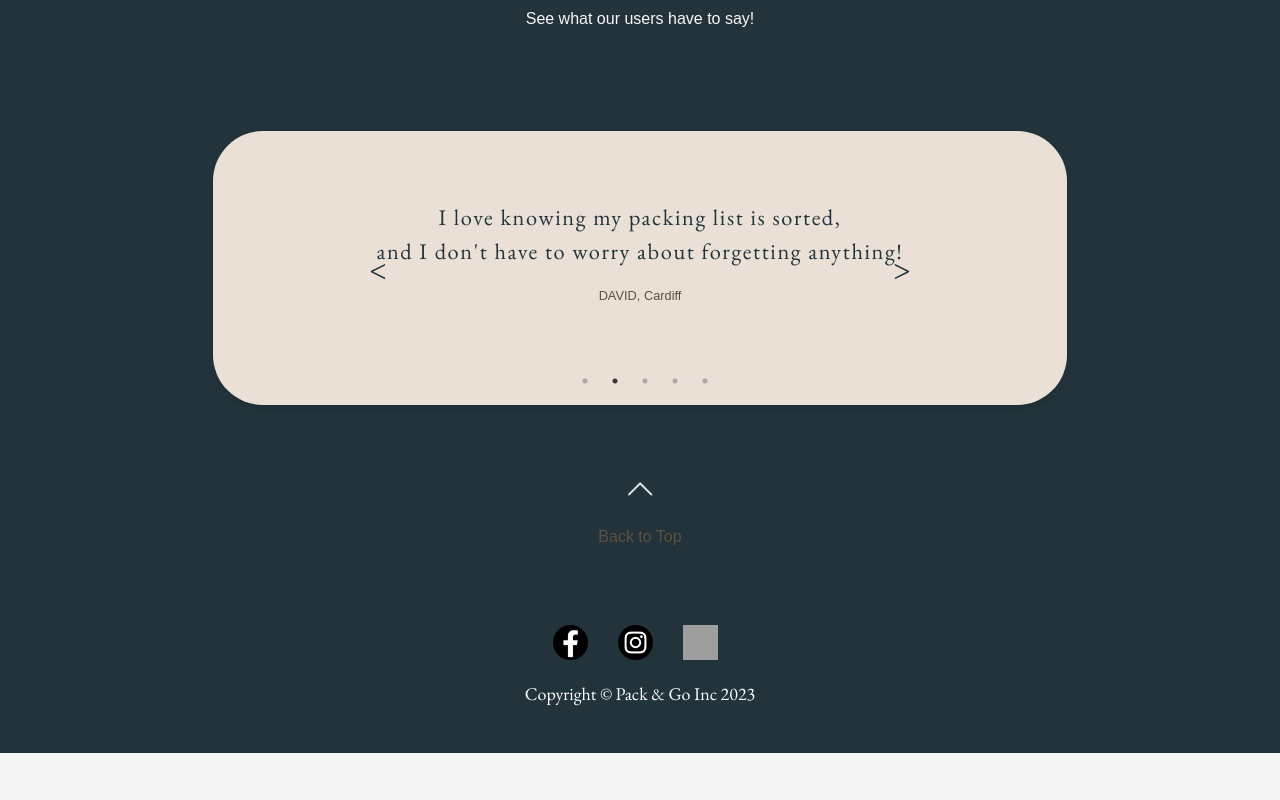
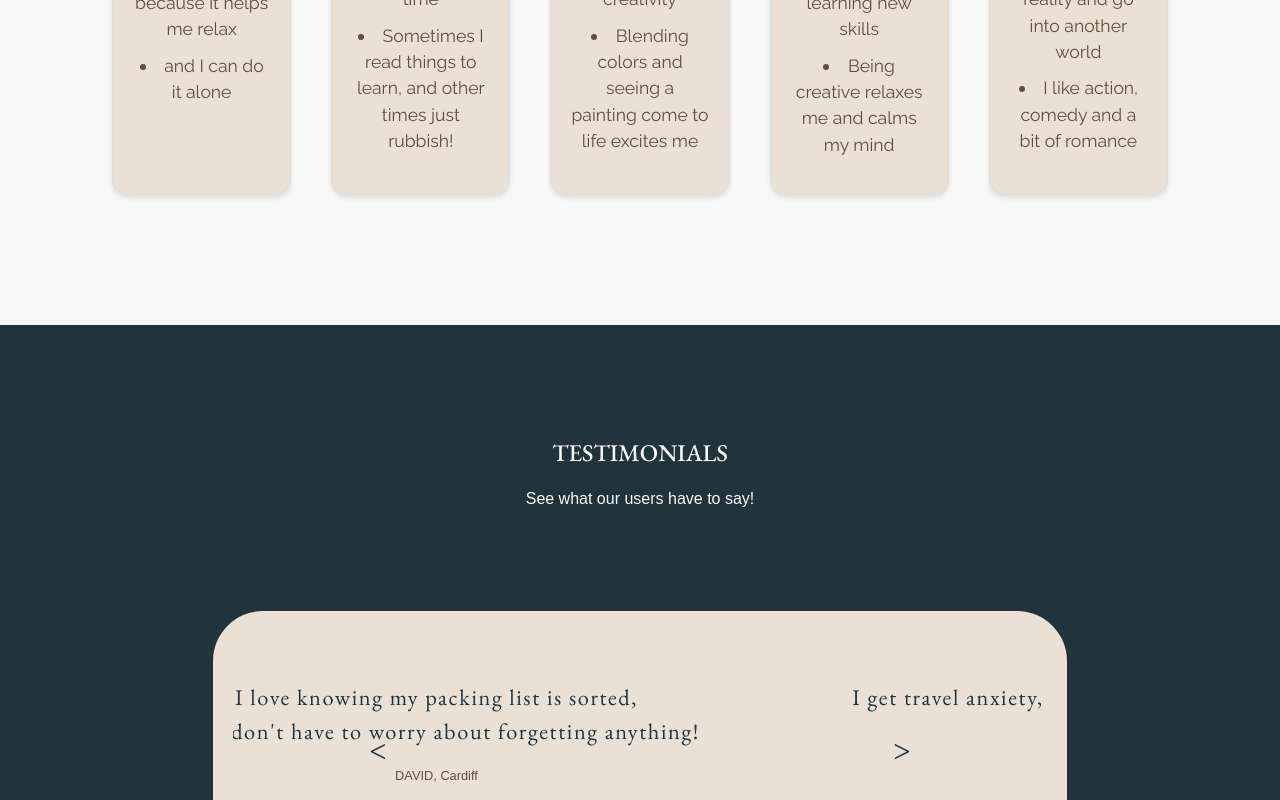
Before and after one commit to movi1/TravelBucketList, a React (Create React App) app: page /about in a window 1280 px wide. Shown: the part 1020-1820 px from the top of the page. Before the commit the page ends 1773 px from the top, so only its background shows below. Built offline with nearby package versions, Linux system fonts and the light colour scheme; grey boxes are pictures that could not be loaded; a web font is replaced by a local one.

Commit message:
About component back on page and re-arranged folder

```diff
--- a/src/App.js
+++ b/src/App.js
@@ -2,8 +2,8 @@
 import { Routes, Route } from "react-router-dom";
 import { Header } from "./components/header/header";
 import { Home } from "./components/home/home";
-import About from "./components/about/about";
-import { AboutUs } from "./components/about-us/about-us";
+import AboutBanner from "./components/about/about-banner";
+import { MeetTheTeam } from "./components/about/meet-the-team";
 import TestimonialCarousel from "./components/testimonial-carousel/testimonial-carousel";
 import { BucketList } from "./components/bucket-list/bucket-list";
 import PackList from './components/pack-list/pack-list';
@@ -19,7 +19,7 @@
       <Header /> {/* this will be on every page */}
       <Routes>
         <Route path="/" element={<><Home /></>} />
-        <Route path="/about" element={<><AboutUs /><TestimonialCarousel /></>} />
+        <Route path="/about" element={<><AboutBanner /><MeetTheTeam /><TestimonialCarousel /></>} />
         <Route path="/pack-list" element={<PackList />} />
         <Route path="/bucket-list" element={<BucketList />} />
         <Route path="/signup-login" element={<Login />} />
--- a/src/components/about/about.jsx
+++ b/src/components/about/about-banner.jsx
@@ -1,9 +1,9 @@
 // about.jsx
 import React, { useState, useEffect } from "react";
 import "animate.css";
-import "./about.css";
+import "./about-banner.css";
 
-const About = () => {
+const AboutBanner = () => {
   const [animate, setAnimate] = useState(false);
 
   useEffect(() => {
@@ -57,4 +57,4 @@
   );
 };
 
-export default About;
+export default AboutBanner;
--- a/src/components/about-us/about-us.jsx
+++ b/src/components/about/meet-the-team.jsx
@@ -1,7 +1,7 @@
 import React, { useEffect, useState } from "react";
-import "./about-us.css";
+import "./meet-the-team.css";
 
-export const AboutUs = () => {
+export const MeetTheTeam = () => {
   // State to trigger animation
   const [shouldAnimate, setShouldAnimate] = useState(false);
 
```
Also changed, not shown: src/components/about/about-banner.css (renamed from src/components/about/about.css), src/components/about/meet-the-team.css (renamed from src/components/about-us/about-us.css).
